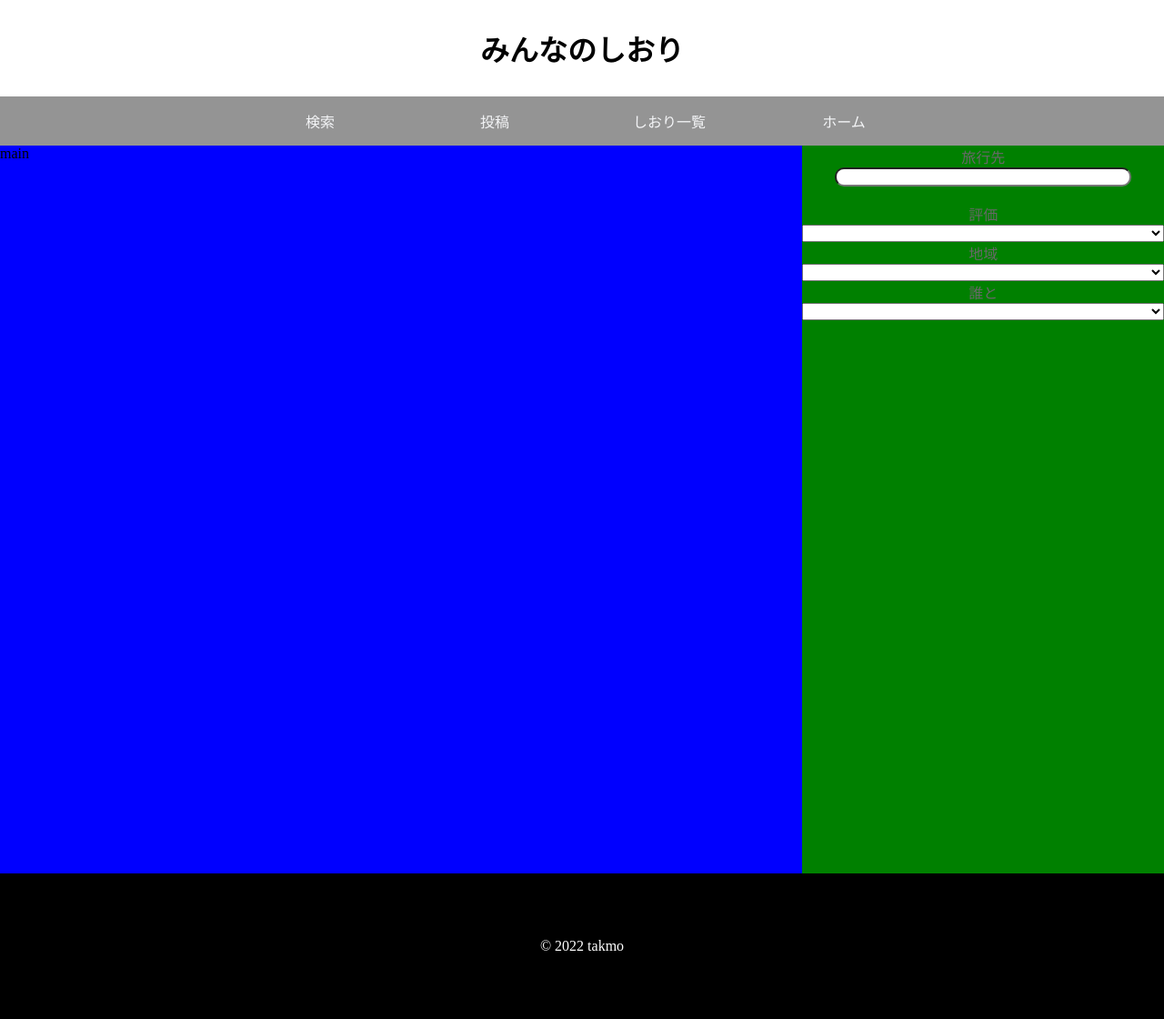
After one commit to ken-takmo/Book-mark-of-the-trip, a PHP site: page /work/public/sample.php in a window 1280 px wide. The commit adds this page. Shown: the whole page at 91% size. Run offline with PHP 8.4, Linux system fonts and the light colour scheme; a stand-in replaces the project's code that opens the database connection; lists and menus that the app fills with data are empty.

```diff
--- a/css/style.css
+++ b/css/style.css
@@ -339,3 +339,15 @@
   color: #fff;
 }
 /* サンプル */
+.sample {
+  display: grid;
+  height: 100vh;
+}
+.s2 {
+  background-color: blue;
+  grid-column: 1/13;
+}
+.s3 {
+  background-color: green;
+  grid-column: 13/16;
+}
--- a/work/app/functions.php
+++ b/work/app/functions.php
@@ -53,7 +53,7 @@
 
         public static function searchTrip($destination, $evaluation, $companion) {
             $dbh = Database::dbConnect();
-            $sql = 'SELECT * FROM trip_app WHERE destination = :destination AND evaluation = :evaluation AND companion = :companion';
+            $sql = 'SELECT * FROM trip_app WHERE destination LIKE :destination AND evaluation = :evaluation AND companion = :companion';
             $stmt = $dbh->prepare($sql);
             $stmt->bindValue(':destination', $destination, \PDO::PARAM_STR);
             $stmt->bindValue(':evaluation', $evaluation, \PDO::PARAM_INT);
--- a/work/public/list.php
+++ b/work/public/list.php
@@ -20,7 +20,7 @@
     <main>
     <h1>しおり一覧</h1>
     <div class="trip-datas">
-        <div class="trip-data">
+        <!-- <div class="trip-data">
             <div class="trip-data-main">
                 <div class="trip-theme" >
                     <p>旅行テーマ</p>
@@ -37,7 +37,7 @@
                 <small>地域</small>
                 <p>東京</p>
             </div>
-        </div>
+        </div> -->
         <?php foreach($trips as $trip): ?>
         <div class="trip-data" data-id="<?= $trip['id'] ?>" onclick="toDetail(<?= $trip['id'] ?>)">
             <div class="trip-data-main">
--- /dev/null
+++ b/work/public/sample.php
@@ -0,0 +1,36 @@
+<!DOCTYPE html>
+<html lang="ja">
+  <head>
+    <meta charset="UTF-8" />
+    <meta http-equiv="X-UA-Compatible" content="IE=edge" />
+    <meta name="viewport" content="width=device-width, initial-scale=1.0" />
+    <link rel="stylesheet" href="../../css/style.css" />
+    <title>Document</title>
+  </head>
+  <body>
+    <?php include("../app/header.php"); ?>
+    <div class="sample">
+      <div class="s2">main</div>
+      <div class="s3">
+        <form action="#">
+          <label for="destination">旅行先</label>
+          <input type="text" id="destinaion">
+          <br>
+          <label for="evaluation">評価</label>
+          <select name="" id="evaluation">
+            <option value=""></option>
+          </select>
+          <label for="region">地域</label>
+          <select name="" id="region">
+            <option value=""></option>
+          </select>
+          <label for="companion">誰と</label>
+          <select name="" id="companion">
+            <option value=""></option>
+          </select>
+        </form>
+      </div>
+    </div>
+    <?php include("../app/footer.html"); ?>
+  </body>
+</html>
```
Also changed, not shown: work/public/search.php (+28 -17 lines), work/public/search_form.php (+19 -3 lines).
